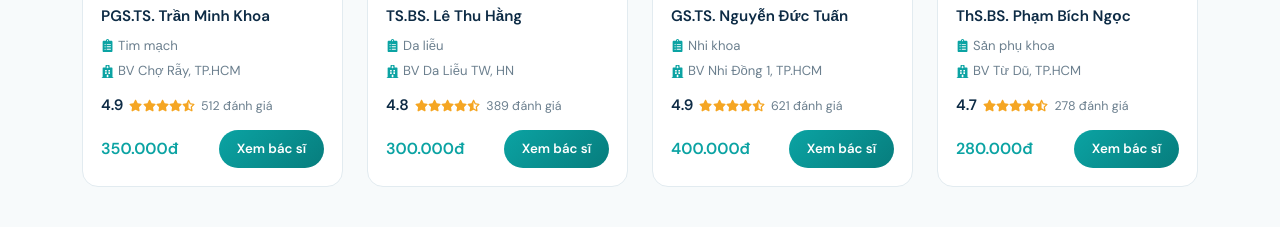
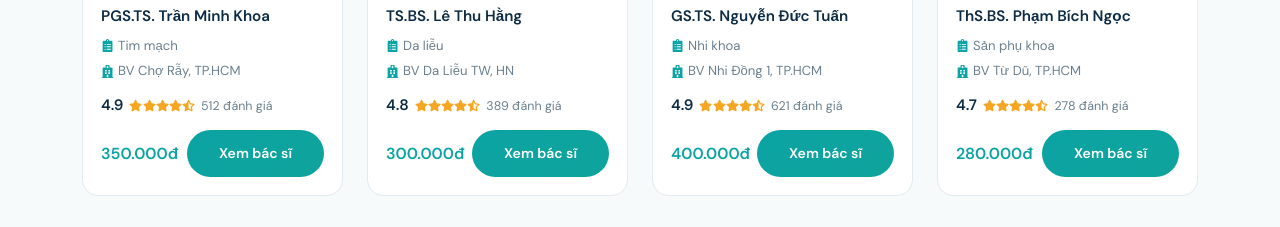
Before and after one commit to simonthuandev/tkt-booking-care-app, a React (Vite) app: page / in a window 1280 px wide. Shown: the part 3020-3247 px from the top of the page. Built offline with nearby package versions, Linux system fonts and the light colour scheme.

Commit message:
Tạo giao diện cho trang DoctorsPage

```diff
--- a/src/pages/GuestPages/DoctorsPage.jsx
+++ b/src/pages/GuestPages/DoctorsPage.jsx
@@ -1,11 +1,182 @@
+import { FaClipboardList, FaHospital } from "react-icons/fa6";
 import RoutePage from "../../components/Common/RoutePage";
+import StarRating from "../../components/Common/StarRating";
+import NavBar from "../../components/NavBar";
+import { Link } from "react-router";
+import { toSlug } from "../../utils/helpers";
+import "./DoctorsPage.scss";
+
+const doctors = [
+  {
+    id: 2,
+    img: "https://randomuser.me/api/portraits/men/32.jpg",
+    name: "PGS.TS. Trần Minh Khoa",
+    spec: "Tim mạch",
+    hospital: "BV Chợ Rẫy, TP.HCM",
+    rating: 4.9,
+  },
+  {
+    id: 2,
+    img: "https://randomuser.me/api/portraits/women/65.jpg",
+    name: "TS.BS. Lê Thu Hằng",
+    spec: "Da liễu",
+    hospital: "BV Da Liễu TW, HN",
+    rating: 4.8,
+  },
+  {
+    id: 2,
+    img: "https://randomuser.me/api/portraits/men/54.jpg",
+    name: "GS.TS. Nguyễn Đức Tuấn",
+    spec: "Nhi khoa",
+    hospital: "BV Nhi Đồng 1, TP.HCM",
+    rating: 4.9,
+  },
+  {
+    id: 2,
+    img: "https://randomuser.me/api/portraits/women/29.jpg",
+    name: "ThS.BS. Phạm Bích Ngọc",
+    spec: "Sản phụ khoa",
+    hospital: "BV Từ Dũ, TP.HCM",
+    rating: 3,
+  },
+  {
+    id: 2,
+    img: "https://randomuser.me/api/portraits/women/29.jpg",
+    name: "ThS.BS. Phạm Bích Ngọc",
+    spec: "Sản phụ khoa",
+    hospital: "BV Từ Dũ, TP.HCM",
+    rating: 3,
+  },
+  {
+    id: 2,
+    img: "https://randomuser.me/api/portraits/women/29.jpg",
+    name: "ThS.BS. Phạm Bích Ngọc",
+    spec: "Sản phụ khoa",
+    hospital: "BV Từ Dũ, TP.HCM",
+    rating: 3,
+  },
+  {
+    id: 2,
+    img: "https://randomuser.me/api/portraits/women/29.jpg",
+    name: "ThS.BS. Phạm Bích Ngọc",
+    spec: "Sản phụ khoa",
+    hospital: "BV Từ Dũ, TP.HCM",
+    rating: 3,
+  },
+  {
+    id: 2,
+    img: "https://randomuser.me/api/portraits/women/29.jpg",
+    name: "ThS.BS. Phạm Bích Ngọc",
+    spec: "Sản phụ khoa",
+    hospital: "BV Từ Dũ, TP.HCM",
+    rating: 3,
+  },
+  {
+    id: 2,
+    img: "https://randomuser.me/api/portraits/women/29.jpg",
+    name: "ThS.BS. Phạm Bích Ngọc",
+    spec: "Sản phụ khoa",
+    hospital: "BV Từ Dũ, TP.HCM",
+    rating: 3,
+  },
+  {
+    id: 2,
+    img: "https://randomuser.me/api/portraits/women/29.jpg",
+    name: "ThS.BS. Phạm Bích Ngọc",
+    spec: "Sản phụ khoa",
+    hospital: "BV Từ Dũ, TP.HCM",
+    rating: 3,
+  },
+  {
+    id: 2,
+    img: "https://randomuser.me/api/portraits/women/29.jpg",
+    name: "ThS.BS. Phạm Bích Ngọc",
+    spec: "Sản phụ khoa",
+    hospital: "BV Từ Dũ, TP.HCM",
+    rating: 3,
+  },
+  {
+    id: 2,
+    img: "https://randomuser.me/api/portraits/women/29.jpg",
+    name: "ThS.BS. Phạm Bích Ngọc",
+    spec: "Sản phụ khoa",
+    hospital: "BV Từ Dũ, TP.HCM",
+    rating: 3,
+  },
+  {
+    id: 2,
+    img: "https://randomuser.me/api/portraits/women/29.jpg",
+    name: "ThS.BS. Phạm Bích Ngọc",
+    spec: "Sản phụ khoa",
+    hospital: "BV Từ Dũ, TP.HCM",
+    rating: 3,
+  },
+  {
+    id: 2,
+    img: "https://randomuser.me/api/portraits/women/29.jpg",
+    name: "ThS.BS. Phạm Bích Ngọc",
+    spec: "Sản phụ khoa",
+    hospital: "BV Từ Dũ, TP.HCM",
+    rating: 3,
+  },
+  {
+    id: 2,
+    img: "https://randomuser.me/api/portraits/women/29.jpg",
+    name: "ThS.BS. Phạm Bích Ngọc",
+    spec: "Sản phụ khoa",
+    hospital: "BV Từ Dũ, TP.HCM",
+    rating: 3,
+  },
+  {
+    id: 2,
+    img: "https://randomuser.me/api/portraits/women/29.jpg",
+    name: "ThS.BS. Phạm Bích Ngọc",
+    spec: "Sản phụ khoa",
+    hospital: "BV Từ Dũ, TP.HCM",
+    rating: 3,
+  },
+  {
+    id: 2,
+    img: "https://randomuser.me/api/portraits/women/29.jpg",
+    name: "ThS.BS. Phạm Bích Ngọc",
+    spec: "Sản phụ khoa",
+    hospital: "BV Từ Dũ, TP.HCM",
+    rating: 3,
+  },
+  {
+    id: 2,
+    img: "https://randomuser.me/api/portraits/women/29.jpg",
+    name: "ThS.BS. Phạm Bích Ngọc",
+    spec: "Sản phụ khoa",
+    hospital: "BV Từ Dũ, TP.HCM",
+    rating: 3,
+  },
+];
 
 const DoctorsPage = () => {
   return (
-    <RoutePage
-      title="Doctors"
-      description="Browse doctors by specialty, hospital, and availability."
-    />
+    <div className="doctors-page-container p-5">
+      <div className="d-flex flex-column">
+        {doctors.map(({ id, img, name, spec, hospital, rating }) => (
+          <div
+            key={id}
+            className="doctor-item d-flex align-items-center gap-4 p-4 border-bottom"
+          >
+            <img src={img} alt={name} className="rounded flex-shrink-0" />
+            <div className="d-flex flex-column gap-2 flex-grow-1">
+              <div className="fw-bold">{name}</div>
+              <div className="text-muted">{spec}</div>
+              <div className="stars">
+                <StarRating rating={rating} half={!Number.isInteger(rating)} />
+              </div>
+            </div>
+            <button className="btn-book-doc btn btn-rounded flex-shrink-0">
+              <Link to={`/doctors/${toSlug(name)}`}>Xem bác sĩ</Link>
+            </button>
+          </div>
+        ))}
+      </div>
+    </div>
   );
 };
 
--- /dev/null
+++ b/src/pages/GuestPages/DoctorsPage.scss
@@ -0,0 +1,66 @@
+@use "../../styles/variables" as v;
+
+.doctors-page-container {
+  max-width: 1200px;
+  margin: 0 auto;
+  padding: 40px 20px;
+}
+
+.btn-book-doc {
+  flex-shrink: 0;
+  background: linear-gradient(135deg, v.$primary 0%, #0fa39b 100%);
+  color: white;
+  border: none;
+  padding: 12px 32px;
+  border-radius: 50px;
+  font-size: 14px;
+  font-weight: 600;
+  cursor: pointer;
+  transition: all 0.3s ease;
+  white-space: nowrap;
+
+  &:hover {
+    transform: translateY(-2px);
+    box-shadow: 0 8px 20px rgba(15, 160, 155, 0.3);
+  }
+
+  a {
+    color: white;
+    text-decoration: none;
+    display: block;
+  }
+}
+
+// Responsive
+@media (max-width: 768px) {
+  .doctors-page-container {
+    padding: 24px 16px;
+  }
+
+  .doctor-item {
+    flex-wrap: wrap;
+    gap: 16px;
+    padding: 16px 12px;
+  }
+
+  .btn-book-doc {
+    padding: 10px 24px;
+    font-size: 13px;
+    flex-basis: 100%;
+  }
+}
+
+@media (max-width: 480px) {
+  .doctors-page-container {
+    padding: 16px 12px;
+  }
+
+  .doctor-item {
+    flex-direction: column;
+    text-align: center;
+  }
+
+  .btn-book-doc {
+    flex-basis: 100%;
+  }
+}
```
